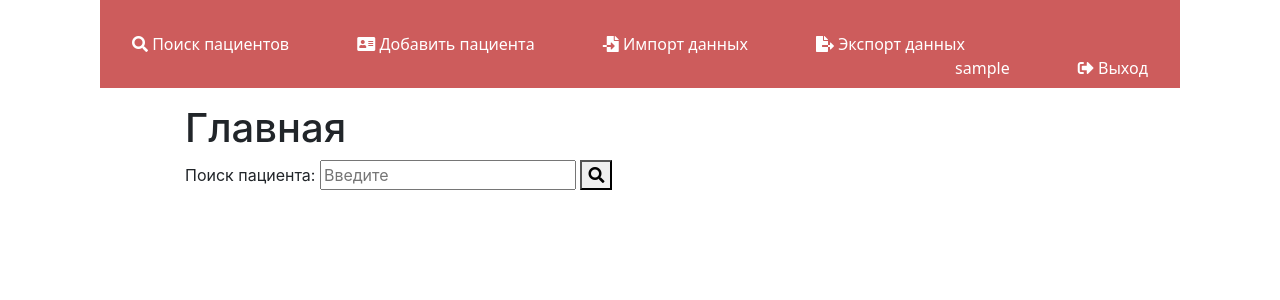
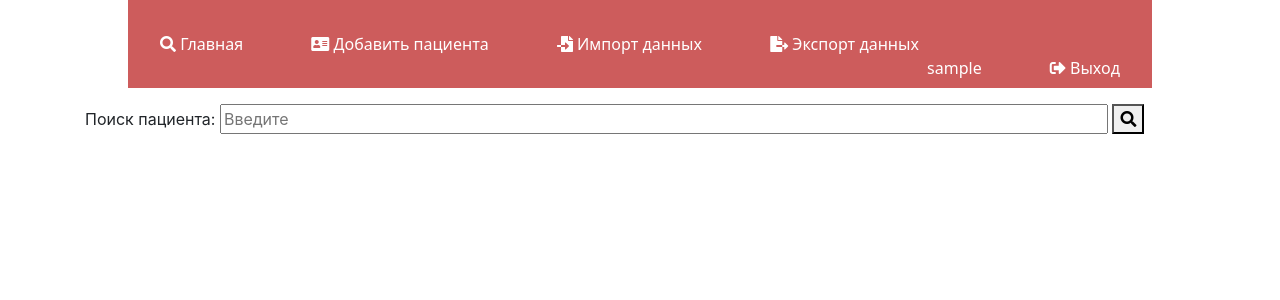
Before and after one commit to Duha22RUS/drf4, a Django app: page / in a window 1280 px wide. Shown: the top 300 px of the page. Run offline with Django 4.2, Linux system fonts and the light colour scheme; the visitor is signed in with stand-in values (Sample User, id 1); data that the repository does not hold is empty; some libraries are stand-ins or nearby versions.

Commit message:
Вывод элементов на форму

```diff
--- a/amscsait/amscapp/models.py
+++ b/amscsait/amscapp/models.py
@@ -41,8 +41,9 @@ class TextQuestion(models.Model):
 
 
 class PatientAnswer(models.Model):
+    date_of_the_survey = models.DateTimeField("Дата роведения анкетирования", auto_now_add=True)
     patient = models.ForeignKey(to="Patient", on_delete=models.CASCADE)
-    text_question = models.ForeignKey(to="TextQuestion", on_delete=models.CASCADE)
+    # text_question = models.ForeignKey(to="TextQuestion", on_delete=models.CASCADE)
     question = models.ForeignKey(to="Question", on_delete=models.CASCADE)
     option = models.ForeignKey(to="Option", on_delete=models.CASCADE)
 
@@ -102,7 +103,7 @@ class Patient(models.Model):
         choices=NationChoice.choices,
         default=NationChoice.RU,
     )
-    date_registration = models.DateField("Дата регистрации", auto_now_add=True)
+    date_registration = models.DateTimeField("Дата регистрации", auto_now_add=True)
 
     def __str__(self):
         return self.name
--- a/amscsait/amscapp/templates/amscapp/base.html
+++ b/amscsait/amscapp/templates/amscapp/base.html
@@ -10,7 +10,7 @@
   <link rel="stylesheet" href="https://use.fontawesome.com/releases/v5.8.2/css/all.css">
   <link rel="stylesheet" href="{% static 'css/styleamsc.css' %}">
   {% block extrahead %}{% endblock %}
-  <title>{{ title }}</title>
+  <title>Главная</title>
 </head>
 
 <body>
@@ -19,7 +19,7 @@
     {% if request.user.is_authenticated %}
       <inp>
         <a href="{% url 'index' %}">
-          <li><i class="fas fa-search"></i> Поиск пациентов</li>
+          <li><i class="fas fa-search"></i> Главная</li>
         </a>
         <a href="{% url 'create_patient' %}">
           <li><i class="fas fa-address-card"></i> Добавить пациента</li>
--- a/amscsait/amscapp/templates/amscapp/index.html
+++ b/amscsait/amscapp/templates/amscapp/index.html
@@ -3,21 +3,14 @@
 {% block title %}Главная{% endblock %}
 {% block body %}
   <div class="container">
-    <div class="row">
-      <div class="col-md-12">
-        <h1>Главная</h1>
-      </div>
-    </div>
     <div class="search-bar">
-        <search>
       <form action="{% url 'search' %}" method="get">
           <p>Поиск пациента:
-                    <input type="text" name="q" placeholder="Введите">
+              <input class="search" type="text" name="q" placeholder="Введите">
           <button type="submit">
               <span class="fa fa-search" aria-hidden="true"></span>
           </button></p>
       </form>
-        </search>
     </div>
     <div class="row">
       <div class="col-md-12">
--- a/amscsait/amscapp/templates/amscapp/post_form.html
+++ b/amscsait/amscapp/templates/amscapp/post_form.html
@@ -8,7 +8,7 @@
       <h1>{{ title }}</h1>
       <form method="post" enctype="multipart/form-data">
         {% csrf_token %}
-        <h1>Учет факторов тромбогенного риска</h1>
+        <h2>Учет факторов тромбогенного риска</h2>
         {{ form.as_p }}
         <input class="btn btn-primary btn-block" type="submit" value="{{ submit_text|default:'Показать результаты' }}">
       </form>
--- a/amscsait/amscapp/views.py
+++ b/amscsait/amscapp/views.py
@@ -1,7 +1,8 @@
+from datetime import date
 from django.http import HttpResponse
 from .forms import (AnswersForm, PatientForm, UserLoginForm,
                     UserRegisterForm)
-from .models import Patient
+from .models import Patient, PatientAnswer
 from django.contrib import messages
 from django.contrib.auth import login, logout
 from django.contrib.auth.decorators import login_required, user_passes_test
@@ -36,6 +37,7 @@ def create_patient(request):
 
 def view_patient(request, pk):
     patient = get_object_or_404(Patient, pk=pk)
+    date = PatientAnswer.date_of_the_survey
     answers = patient.patientanswer_set.all()
     total_score = patient.patientanswer_set.all().aggregate(
         total_score=Sum("option__score")
@@ -43,7 +45,7 @@ def view_patient(request, pk):
     return render(
         request,
         "amscapp/view_patient.html",
-        {"patient": patient, "answers": answers, "total": total_score},
+        {"patient": patient, "date": date, "answers": answers, "total": total_score},
     )
 
 
--- a/amscsait/static/css/styleamsc.css
+++ b/amscsait/static/css/styleamsc.css
@@ -7,8 +7,8 @@ aside {
 }
 
 ul {
-    margin-left: 100px;
-    margin-right: 100px;
+    margin-left: 10%;
+    width: 80%;
     padding: 2em 0;
     background: #CD5C5C; // Цвет панели
 }
@@ -57,21 +57,18 @@ tr:nth-child(even) {
     float: right;
 }
 
-form {
-    margin-left: 100px;
-    margin-right: 100px;
-}
-
 .form-control {
     width: 500px;
     display: inline;
     float: right;
 }
 
-h1 {
-    margin-left: 100px;
-}
+
 
 .compl:nth-child(odd) {
     background-color: #87CEEB;/* фон нечетных строк */
 }
+
+.search {
+    width: 80%;
+}
```
Also changed, not shown: amscsait/amscapp/forms.py (+7 -4 lines), amscsait/amscapp/templates/amscapp/view_patient.html (+15 -9 lines). Lines whose indentation alone changed are shown as unchanged.
